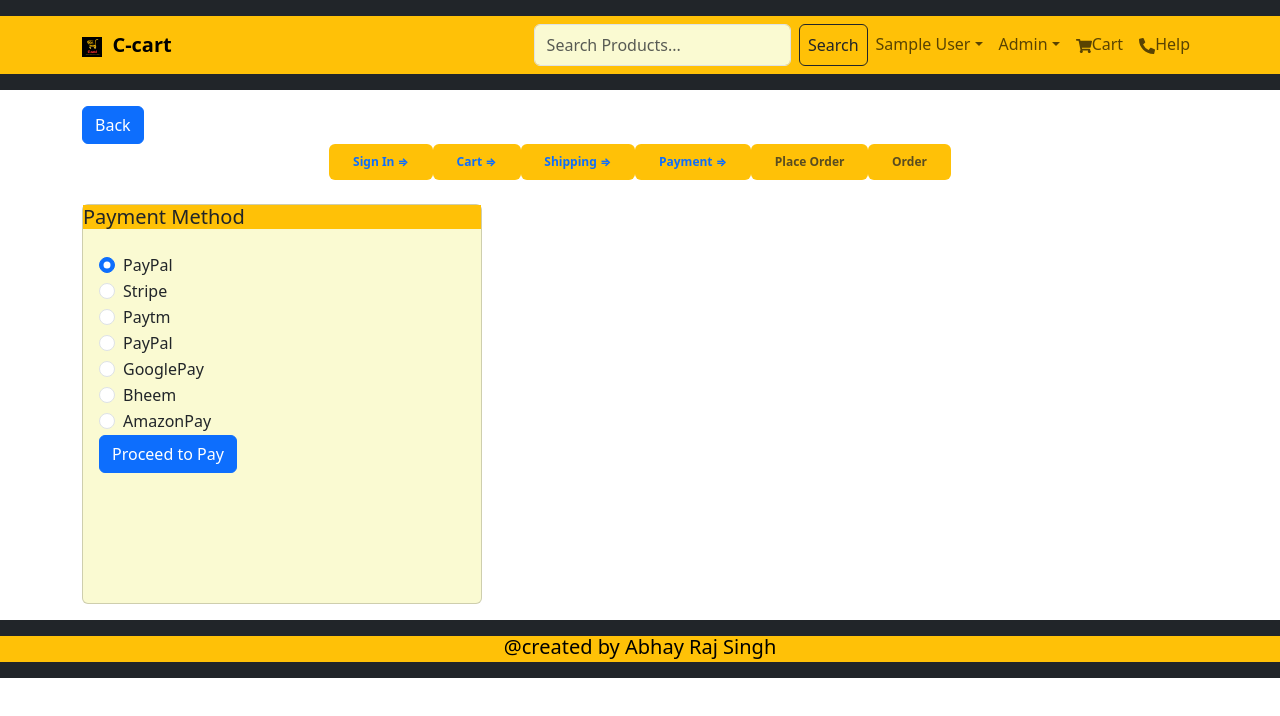
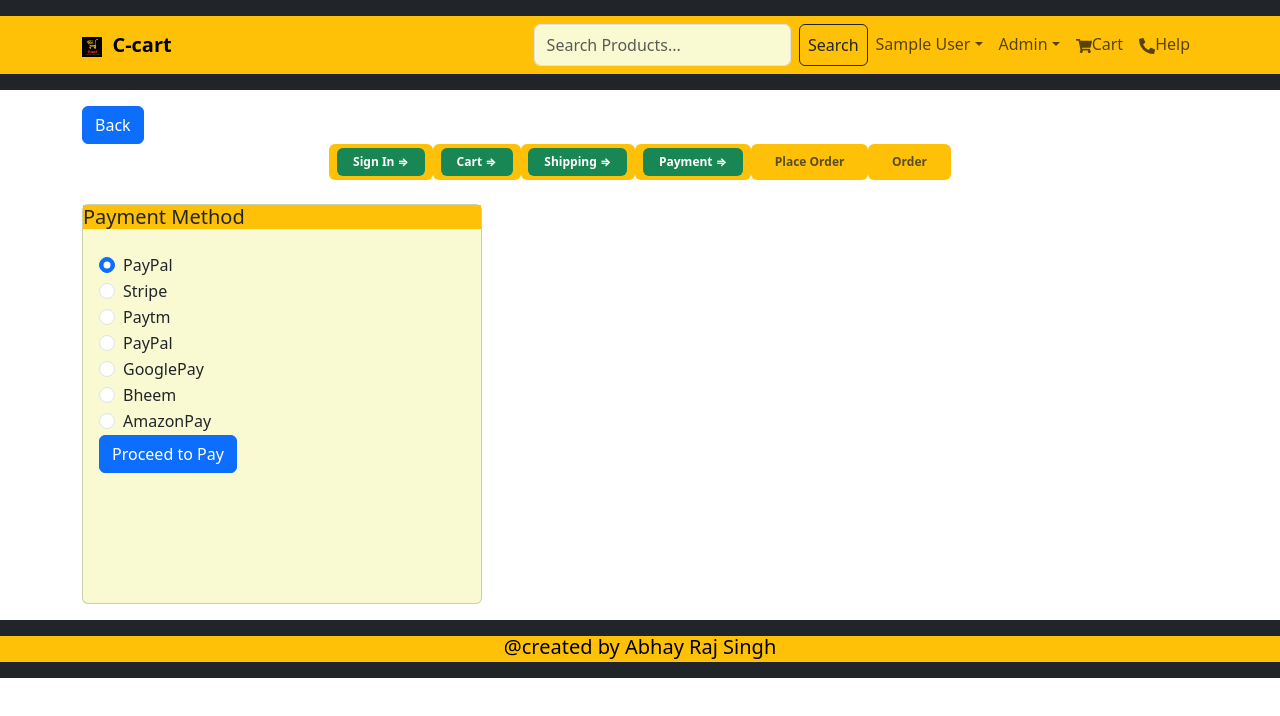
Before and after one commit to ABHAYRAJSINGHPAWAR1229/Project1C-cart, a React (Create React App) app in the folder frontend/: page /payment in a window 1280 px wide. Shown: the top 716 px of the page. Built offline with nearby package versions, Linux system fonts and the light colour scheme; sample sign-in values are in the browser's storage.

Commit message:
adding css in help page

```diff
--- a/frontend/src/Component/CheckOutSteps.js
+++ b/frontend/src/Component/CheckOutSteps.js
@@ -8,8 +8,8 @@ const CheckOutSteps = ({step1,step2,step3,step4,step5,step6}) => {
     <Nav className='justify-content-center mb-4 '>
       <Nav.Item className='badge text-bg-warning'>
         {step1?(
-        <LinkContainer to='/users/login' className={step1 ? 'active' : ''}>
-        <Nav.Link>Sign In  &#8658;</Nav.Link>
+        <LinkContainer to='/users/login' className={step1 ? ('active') : ''}>
+        <Nav.Link className='rounded text-bg-success'>Sign In  &#8658;</Nav.Link>
         </LinkContainer>
         ):(<Nav.Link disabled>Sign In</Nav.Link>)}
       </Nav.Item>
@@ -18,7 +18,7 @@ const CheckOutSteps = ({step1,step2,step3,step4,step5,step6}) => {
       <Nav.Item className='badge text-bg-warning'>
       {step2?(
         <LinkContainer to='/cart' className={step2 ? 'active' : ''}>
-        <Nav.Link>Cart &#8658;</Nav.Link>
+        <Nav.Link className='rounded text-bg-success'>Cart &#8658;</Nav.Link>
         </LinkContainer>
         ):(<Nav.Link disabled>Cart</Nav.Link>)}
       </Nav.Item>
@@ -26,7 +26,7 @@ const CheckOutSteps = ({step1,step2,step3,step4,step5,step6}) => {
       <Nav.Item className='badge text-bg-warning'>
         {step3?(
         <LinkContainer to='/shipping' className={step3 ? 'active' : ''}>
-        <Nav.Link>Shipping &#8658;</Nav.Link>
+        <Nav.Link className='rounded text-bg-success'>Shipping &#8658;</Nav.Link>
         </LinkContainer>
         ):(<Nav.Link disabled>Shipping</Nav.Link>)}
         </Nav.Item>
@@ -34,7 +34,7 @@ const CheckOutSteps = ({step1,step2,step3,step4,step5,step6}) => {
       <Nav.Item className='badge text-bg-warning'>
         {step4?(
         <LinkContainer to='/payment' className={step4 ? 'active' : ''}>
-        <Nav.Link>Payment &#8658;</Nav.Link>
+        <Nav.Link className='rounded text-bg-success'>Payment &#8658;</Nav.Link>
         </LinkContainer>
         ):(<Nav.Link disabled>Payment</Nav.Link>)}
       </Nav.Item>
@@ -42,7 +42,7 @@ const CheckOutSteps = ({step1,step2,step3,step4,step5,step6}) => {
       <Nav.Item className='badge text-bg-warning' >
         {step5?(
           <LinkContainer to='/placeorder' className={step5 ? 'active' : ''}>
-            <Nav.Link>Place Order &#8658;</Nav.Link>
+            <Nav.Link className='rounded text-bg-success'>Place Order &#8658;</Nav.Link>
             </LinkContainer>
             ):(<Nav.Link disabled>Place Order</Nav.Link>)}
       </Nav.Item>
@@ -50,7 +50,7 @@ const CheckOutSteps = ({step1,step2,step3,step4,step5,step6}) => {
       <Nav.Item className='badge text-bg-warning' >
         {step6?(
           <LinkContainer to='/order' className={step6 ? 'active' : ''}>
-            <Nav.Link>Order &#8658;</Nav.Link>
+            <Nav.Link className='rounded text-bg-success'>Order &#8658;</Nav.Link>
             </LinkContainer>
             ):(<Nav.Link disabled>Order</Nav.Link>)}
       </Nav.Item>
--- a/frontend/src/Screen/CLIENT/HelpScreen.js
+++ b/frontend/src/Screen/CLIENT/HelpScreen.js
@@ -9,10 +9,10 @@ const HelpScreen = () => {
             <Card.Header className='bg-warning fs-5'>Help</Card.Header>
             <Card.Body>
                 <ListGroup >
-                    <ListGroup.Item style={{backgroundColor:'lightyellow' }}>Toll Free Contact Number : 180017352010 </ListGroup.Item>
-                    <ListGroup.Item style={{backgroundColor:'lightyellow' }}>For Technical Support    : +918737801229 </ListGroup.Item>
+                    <ListGroup.Item style={{backgroundColor:'lightyellow' }}><h4>Toll Free Contact Number : </h4> 180017352010 </ListGroup.Item>
+                    <ListGroup.Item style={{backgroundColor:'lightyellow' }}><h4>For Technical Support    : </h4>+918737801229 </ListGroup.Item>
 
-                    <ListGroup.Item style={{backgroundColor:'lightyellow' }}>Email : abhayrajsinghpawar.cdac@gmail.com</ListGroup.Item>
+                    <ListGroup.Item style={{backgroundColor:'lightyellow' }}><h4>Email : </h4>abhayrajsinghpawar.cdac@gmail.com</ListGroup.Item>
                 </ListGroup>
             </Card.Body>
         </Card>
```
